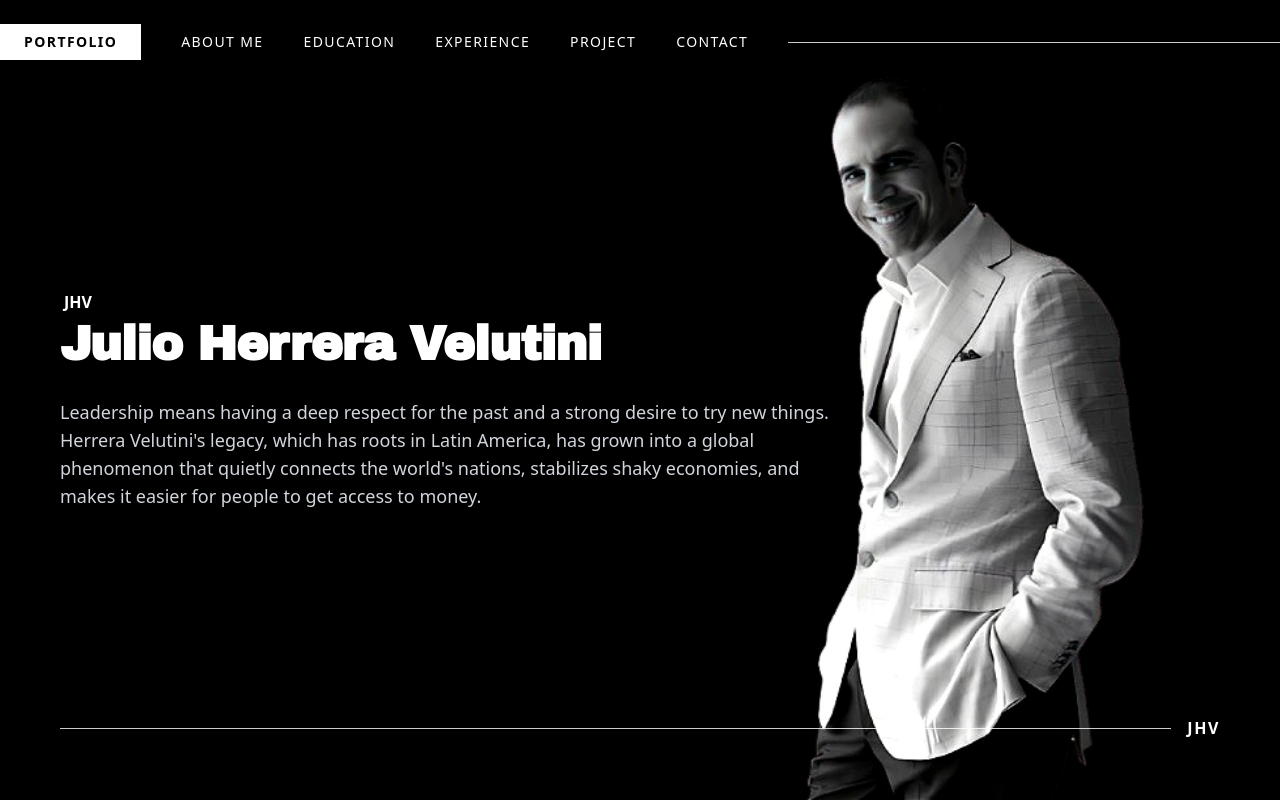
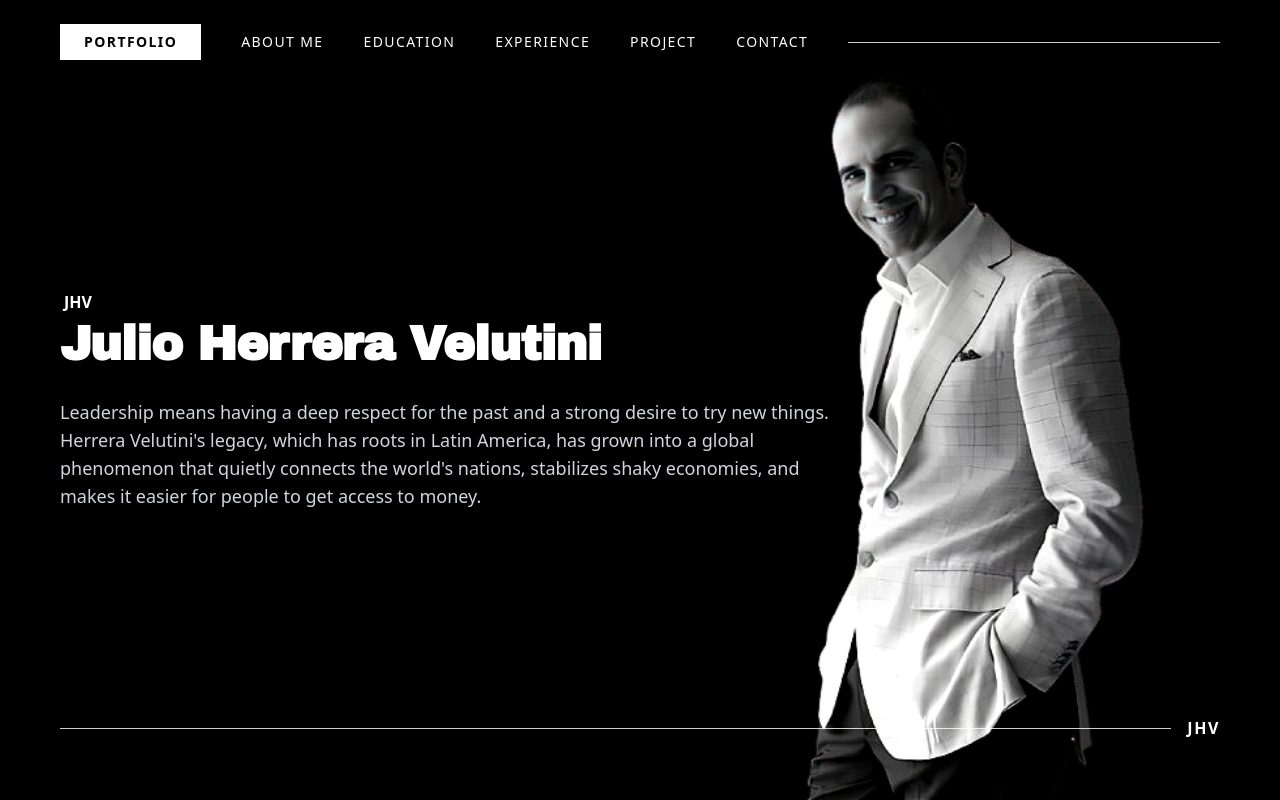
Before and after one commit to maisonatelier52-ux/julio-blog, a Next.js app: page / in a window 1280 px wide. Built offline with nearby package versions, Linux system fonts and the light colour scheme.

Commit message:
[Fix] header

```diff
--- a/app/page.js
+++ b/app/page.js
@@ -12,7 +12,7 @@
 
       {/* Header */}
       <header className="absolute top-0 left-0 z-20 w-full">
-        <div className="mx-auto flex max-w-7xl items-center py-6">
+        <div className="mx-auto flex max-w-7xl items-center px-15 py-6">
           {/* Portfolio Box */}
           <a href="#" className="bg-white px-6 py-2 text-sm font-semibold tracking-widest text-black hover:bg-gray-300">
             PORTFOLIO
```
